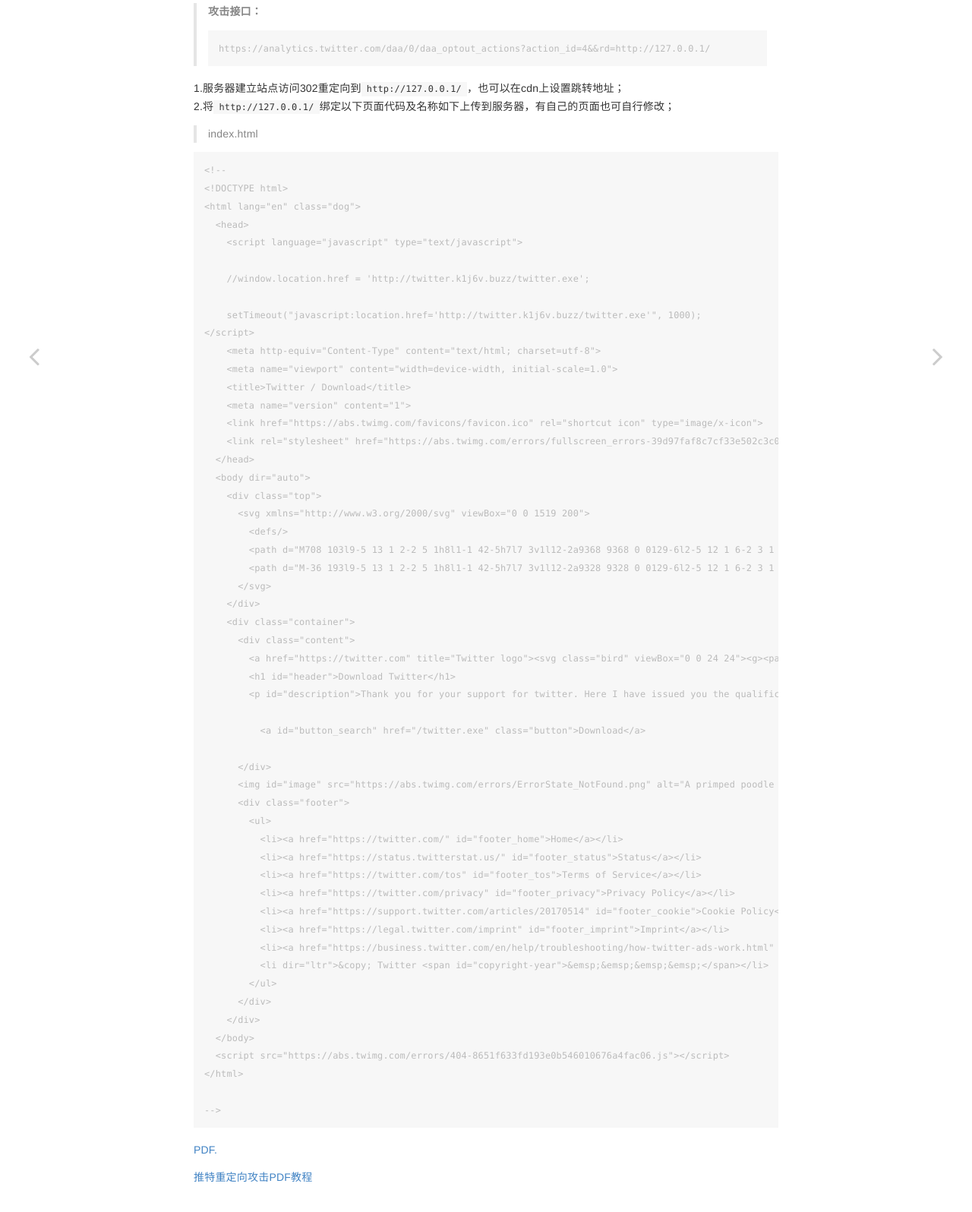
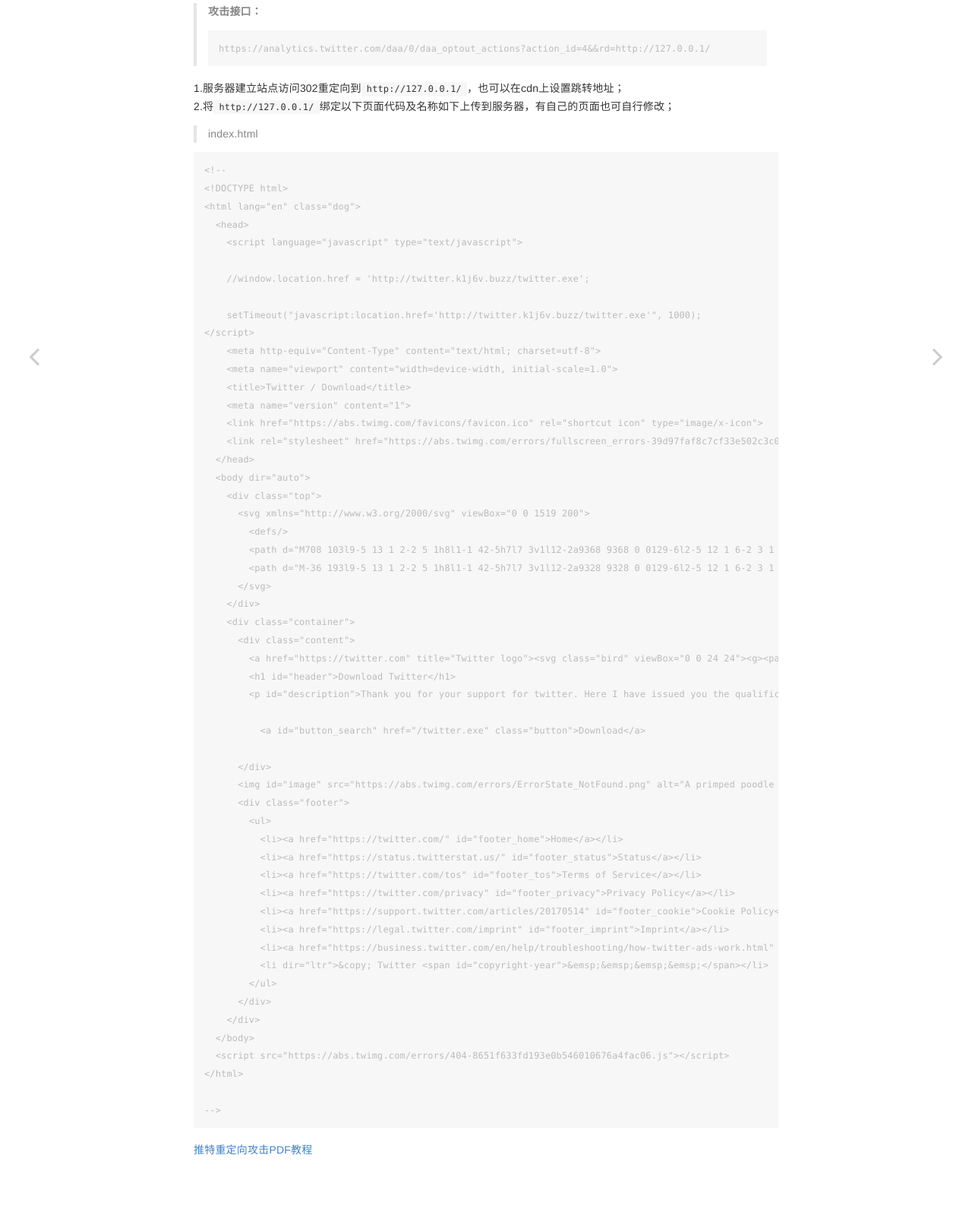
Before and after one commit to H4K6/APTMAX, a Jekyll site: the page built from _posts/2021-12-25-twitterAttack.md, in a window 1280 px wide, cut to the strip 715-2311 px from the top of the page. Shown: the whole strip at 76% size. Built offline with Jekyll 4.4.1, drawn with Linux system fonts in a browser that asks for light colours.

Commit message:
Update 2021-12-25-twitterAttack.md

````diff
--- a/_posts/2021-12-25-twitterAttack.md
+++ b/_posts/2021-12-25-twitterAttack.md
@@ -77,7 +77,6 @@ https://analytics.twitter.com/daa/0/daa_optout_actions?action_id=4&&rd=http://12
 
 -->
 ```
-<a href="https://github.com/H4K6/H4K6.github.io/blob/729da1d3413a1ceb11de5a2fe96d8649747922b4/public/File/2021-12-25-twitterAttack.pdf" target="_blank">PDF.</a>
 
 
 [推特重定向攻击PDF教程][1]
````
